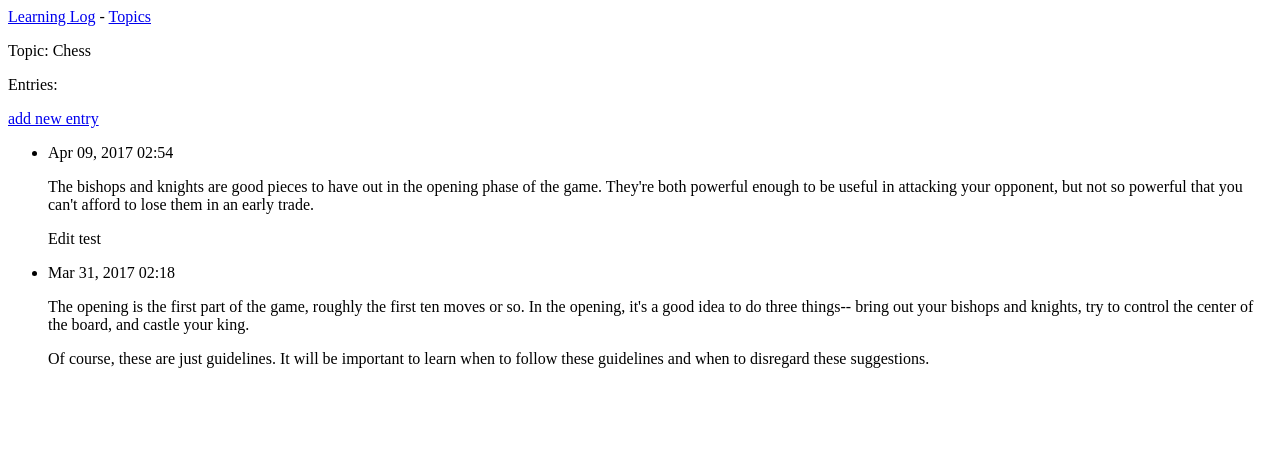
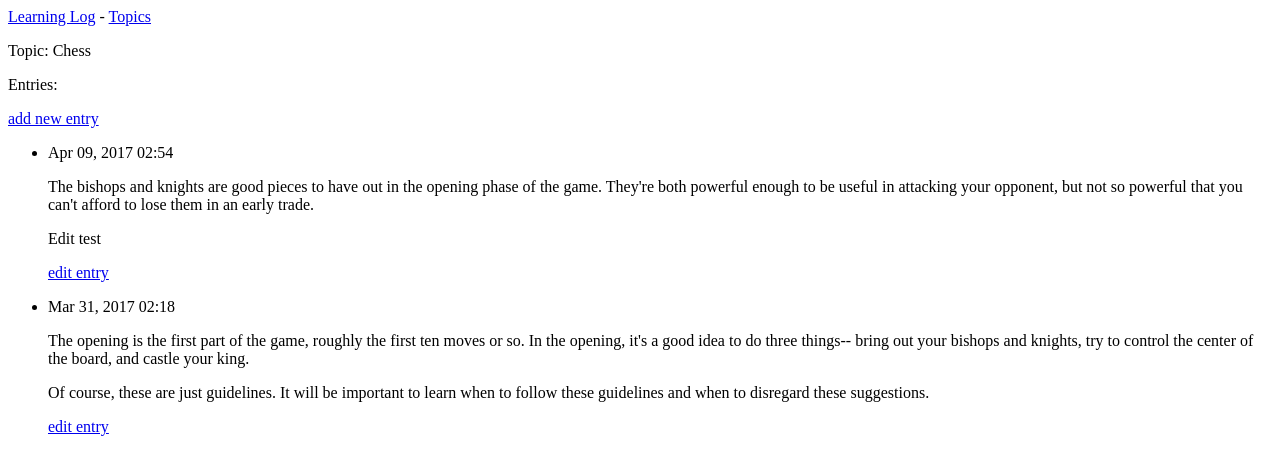
Before and after one commit to gearslayer360/python-learning, a Django app: page /topics/1/ in a window 1280 px wide. Shown: the top 475 px of the page. Run offline with Django 3.2, Linux system fonts and the light colour scheme; data comes from the database, SQL or seed files in the repository; both versions use the stored data as it was after the commit.

Commit message:
Learning Log project

```diff
--- a/learning_log/ll_env/learning_log/learning_logs/templates/learning_logs/topic.html
+++ b/learning_log/ll_env/learning_log/learning_logs/templates/learning_logs/topic.html
@@ -12,6 +12,9 @@
       <li>
         <p>{{ entry.date_added|date:"M d, Y H:i" }}</p>
         <p>{{ entry.text|linebreaks }}</p>
+        <p>
+          <a href="{% url 'learning_logs:edit_entry' entry.id %}">edit entry</a>
+        </p>
       </li>
     {% empty %}
       <li>
--- a/learning_log/ll_env/learning_log/learning_logs/urls.py
+++ b/learning_log/ll_env/learning_log/learning_logs/urls.py
@@ -19,4 +19,7 @@ urlpatterns = [
 
     # Page for adding a new entry
     url(r"^new_entry/(?P<topic_id>\d+)/$", views.new_entry, name="new_entry"),
+
+    # Page for editing an entry
+    url(r"^edit_entry/(?P<entry_id>\d+)/$", views.edit_entry, name="edit_entry"),
 ]
--- a/learning_log/ll_env/learning_log/learning_logs/views.py
+++ b/learning_log/ll_env/learning_log/learning_logs/views.py
@@ -2,7 +2,7 @@ from django.shortcuts import render
 from django.http import  HttpResponseRedirect
 from django.core.urlresolvers import reverse
 
-from .models import Topic
+from .models import Topic, Entry
 from .forms import TopicForm, EntryForm
 
 # Create your views here.
@@ -63,3 +63,23 @@ def new_entry(request, topic_id):
 
     context = {"topic": topic, "form": form}
     return render(request, "learning_logs/new_entry.html", context)
+
+
+def edit_entry(request, entry_id):
+    """Edit an existing entry."""
+    entry = Entry.objects.get(id=entry_id)
+    topic = entry.topic
+
+    if request.method != "POST":
+        # Initial request; pre-fill form with the current entry.
+        form = EntryForm(instance=entry)
+    else:
+        # POST data submitted, process data.
+        form = EntryForm(instance=entry, data=request.POST)
+        if form.is_valid():
+            form.save()
+            return HttpResponseRedirect(reverse("learning_logs:topic",
+                                                args=[topic.id]))
+
+    context = {"entry": entry, "topic": topic, "form": form}
+    return render(request, "learning_logs/edit_entry.html", context)
```
Also changed, not shown: learning_log/ll_env/learning_log/learning_logs/templates/learning_logs/edit_entry.html (added, +13 -0 lines), learning_log/ll_env/learning_log/db.sqlite3.
